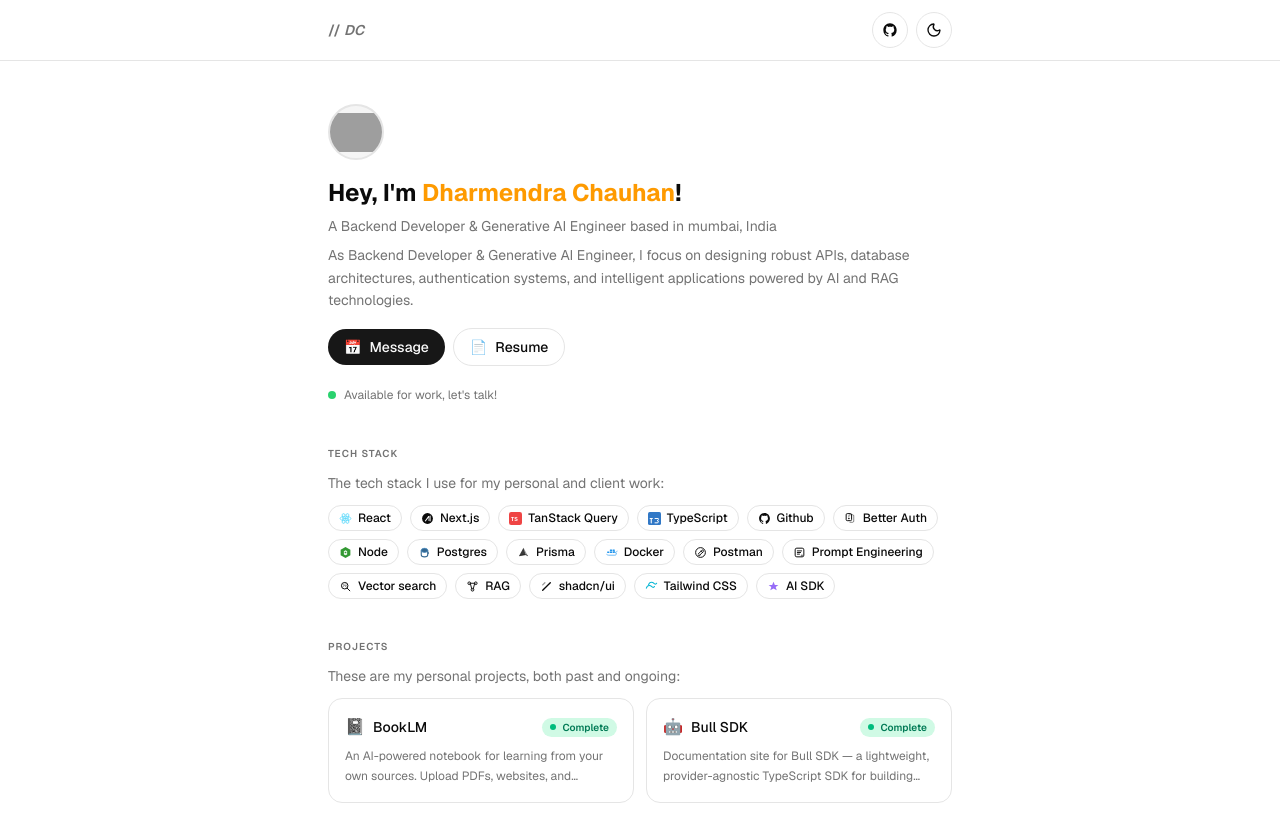
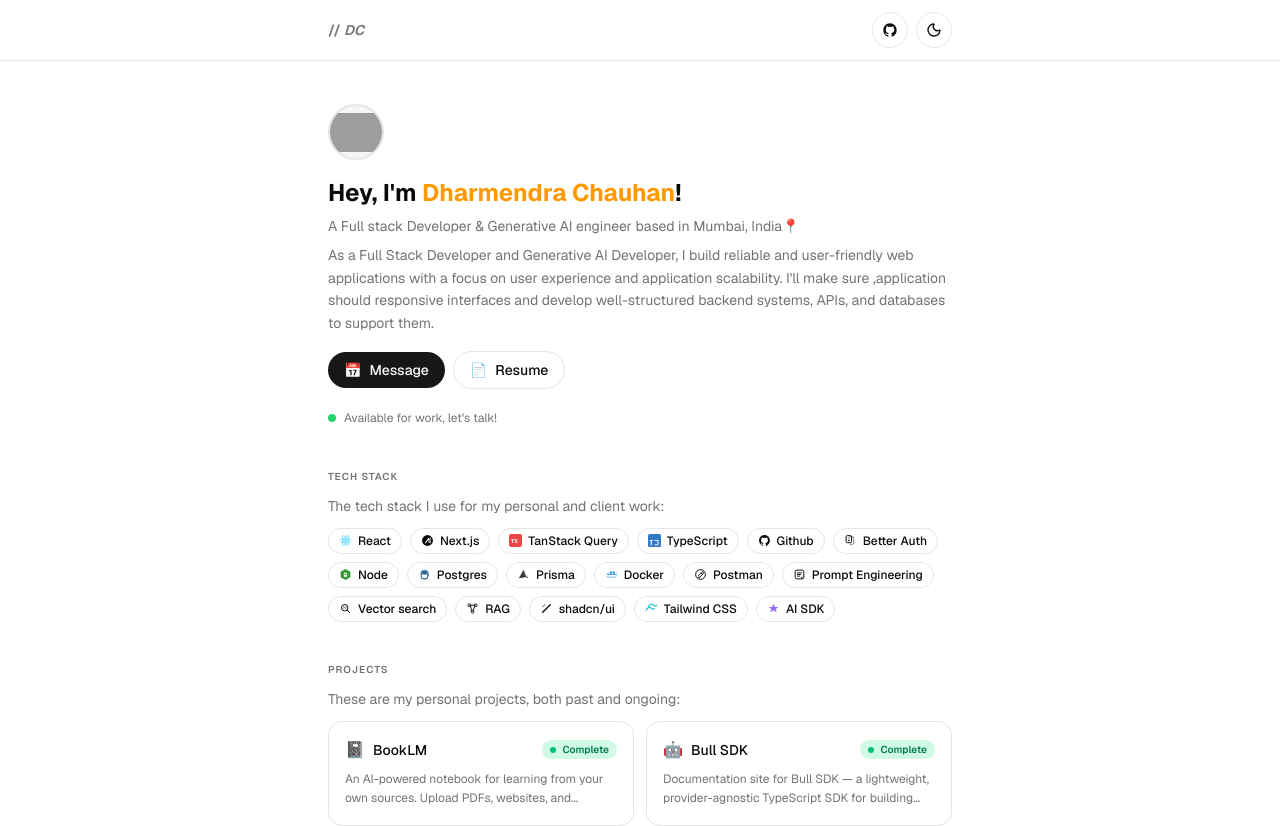
Before and after one commit to dharmendrachauhan-dev/dharmendra-portfolio, a Next.js app: page / in a window 1280 px wide. Shown: the top 826 px of the page. Built offline with nearby package versions, Linux system fonts and the light colour scheme; grey boxes are pictures that could not be loaded.

Commit message:
update Home page description and enhance layout with improved developer role details

```diff
--- a/src/app/layout.tsx
+++ b/src/app/layout.tsx
@@ -25,6 +25,7 @@
           defaultTheme="light"
           enableSystem={false}
           disableTransitionOnChange={false}
+          suppressHydrationWarning
         >
           {children}
         </ThemeProvider>
--- a/src/app/page.tsx
+++ b/src/app/page.tsx
@@ -114,12 +114,13 @@
               <span className="text-amber-500">Dharmendra Chauhan</span>!
             </h1>
             <p className="text-sm text-[var(--muted-foreground)] leading-relaxed">
-              A Backend Developer & Generative AI Engineer based in mumbai, India
+              A Full stack Developer & Generative AI engineer based in Mumbai, India📍
             </p>
             <p className="text-sm text-[var(--muted-foreground)] leading-relaxed">
-            As Backend Developer & Generative AI Engineer, I focus on designing robust APIs,
-            database architectures, authentication systems, and intelligent applications {" "}
-            powered by AI and RAG technologies.
+            As a Full Stack Developer and Generative AI Developer, I build reliable and user-friendly
+            web applications with a focus on user experience and application scalability. {" "}
+            I'll make sure ,application should responsive interfaces and develop well-structured backend systems, APIs, and databases
+            to support them.
             </p>
           </div>
 
```
